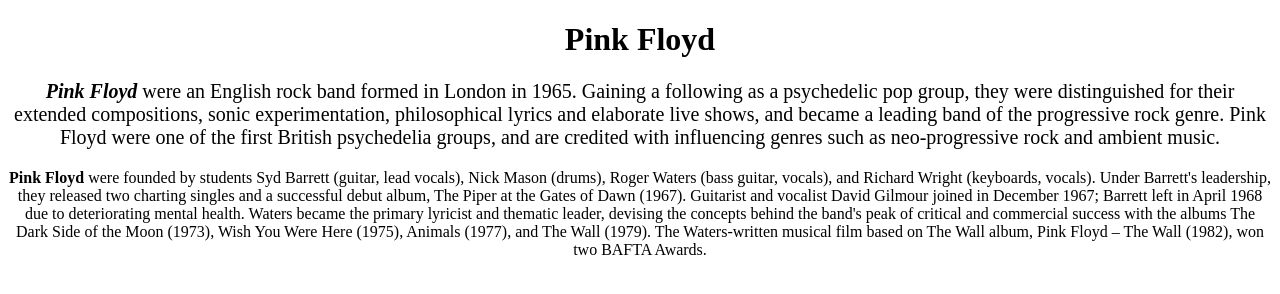
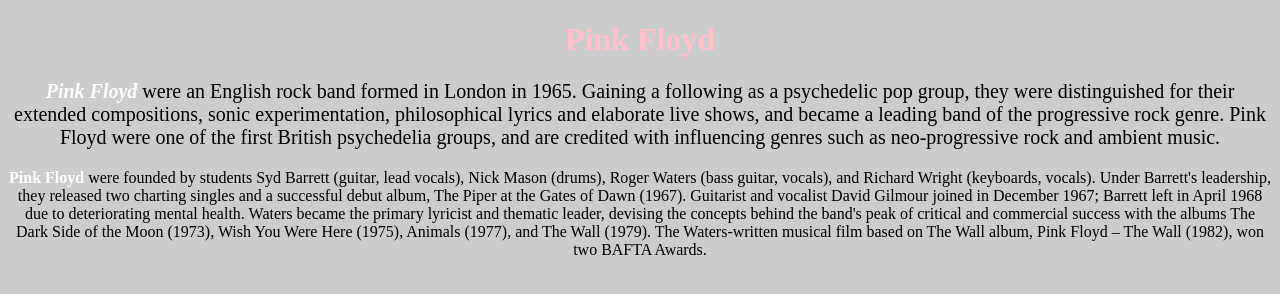
Before and after one commit to cali0p3/site-curso-html, a plain HTML site: page index.html in a window 1280 px wide. Drawn offline with Linux system fonts and the light colour scheme.

Commit message:
Configurando CSS

```diff
--- a/index.html
+++ b/index.html
@@ -3,13 +3,14 @@
     <head>
         <meta charset="UTF-8">
         <title>Pink Floyd</title>
+        <link rel="stylesheet" href="style.css"
     </head>
     <body>
 
         <h1 style="text-align: center;">Pink Floyd</h1>
-        <p style="font-size: 20px; text-align: center;"><strong><em>Pink Floyd</em></strong> were an English rock band formed in London in 1965. Gaining a following as a psychedelic pop group, they were distinguished for their extended compositions, sonic experimentation, philosophical lyrics and elaborate live shows, and became a leading band of the progressive rock genre. Pink Floyd were one of the first British psychedelia groups, and are credited with influencing genres such as neo-progressive rock and ambient music.
+        <p style="font-size: 20px; "><strong><em>Pink Floyd</em></strong> were an English rock band formed in London in 1965. Gaining a following as a psychedelic pop group, they were distinguished for their extended compositions, sonic experimentation, philosophical lyrics and elaborate live shows, and became a leading band of the progressive rock genre. Pink Floyd were one of the first British psychedelia groups, and are credited with influencing genres such as neo-progressive rock and ambient music.
 
-        <p style="text-align: center;"><strong>Pink Floyd</strong> were founded by students Syd Barrett (guitar, lead vocals), Nick Mason (drums), Roger Waters (bass guitar, vocals), and Richard Wright (keyboards, vocals). Under Barrett's leadership, they released two charting singles and a successful debut album, The Piper at the Gates of Dawn (1967). Guitarist and vocalist David Gilmour joined in December 1967; Barrett left in April 1968 due to deteriorating mental health. Waters became the primary lyricist and thematic leader, devising the concepts behind the band's peak of critical and commercial success with the albums The Dark Side of the Moon (1973), Wish You Were Here (1975), Animals (1977), and The Wall (1979). The Waters-written musical film based on The Wall album, Pink Floyd – The Wall (1982), won two BAFTA Awards.</p>
+        <p ><strong>Pink Floyd</strong> were founded by students Syd Barrett (guitar, lead vocals), Nick Mason (drums), Roger Waters (bass guitar, vocals), and Richard Wright (keyboards, vocals). Under Barrett's leadership, they released two charting singles and a successful debut album, The Piper at the Gates of Dawn (1967). Guitarist and vocalist David Gilmour joined in December 1967; Barrett left in April 1968 due to deteriorating mental health. Waters became the primary lyricist and thematic leader, devising the concepts behind the band's peak of critical and commercial success with the albums The Dark Side of the Moon (1973), Wish You Were Here (1975), Animals (1977), and The Wall (1979). The Waters-written musical film based on The Wall album, Pink Floyd – The Wall (1982), won two BAFTA Awards.</p>
 
     </body>
 </html>
--- /dev/null
+++ b/style.css
@@ -0,0 +1,17 @@
+body{
+    background: #cccccc;
+}
+h1{
+    color: pink;
+}
+p{
+    text-align: center;
+
+}
+strong{
+    color: #ffffff;
+}
+
+
+/*RGB(255, 255, 255)
+#FF0000
```
